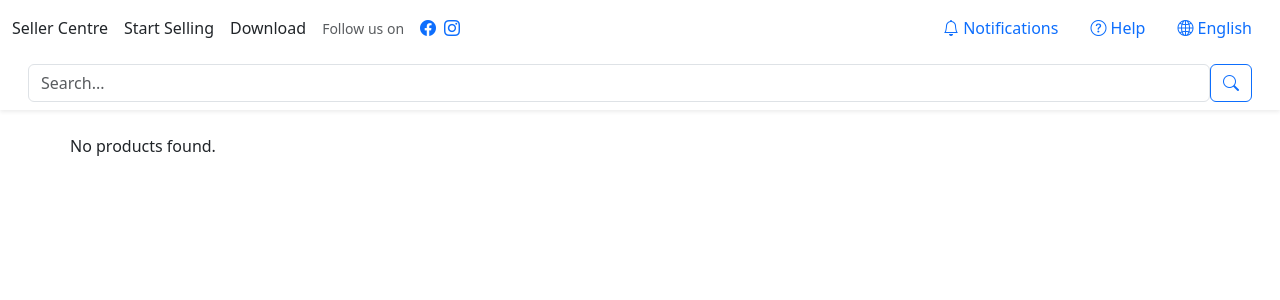
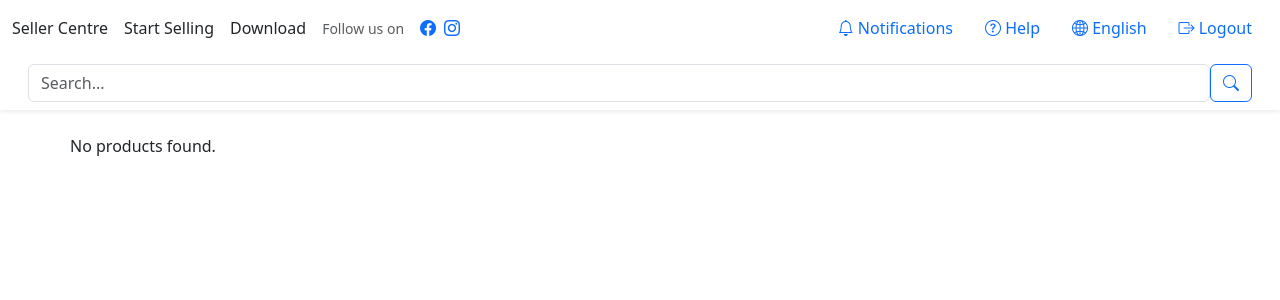
Before and after one commit to unix-chewy/CS_Sentiment_Analysis_Project, a PHP site: page /user/user_homepage.php in a window 1280 px wide. Shown: the top 300 px of the page. Run offline with PHP 8.4, Linux system fonts and the light colour scheme; data that the repository does not hold is empty.

Commit message:
Added href links on logout buttons

```diff
--- a/app/views/admin/admin_homepage.php
+++ b/app/views/admin/admin_homepage.php
@@ -141,7 +141,7 @@ $result_category = $stmt_category->get_result();
                         </a>
                      </li>
                      <li class="nav-item">
-                        <a class="nav-link" href="#">
+                        <a class="nav-link" href="../login.php">
                         <i class="bi bi-box-arrow-right"></i> Sign Out
                         </a>
                   </ul>
--- a/app/views/user/user_homepage.php
+++ b/app/views/user/user_homepage.php
@@ -41,6 +41,11 @@
                      <i class="bi bi-globe2"></i> English
                      </a>
                   </li>
+                  <li class="nav-item">
+                     <a href="../login.php" class="nav-link">
+                     <i class="bi bi-box-arrow-right"></i> Logout
+                     </a>
+                  </li>
                </ul>
             </nav>
             <!-- Logo + Search -->
```
